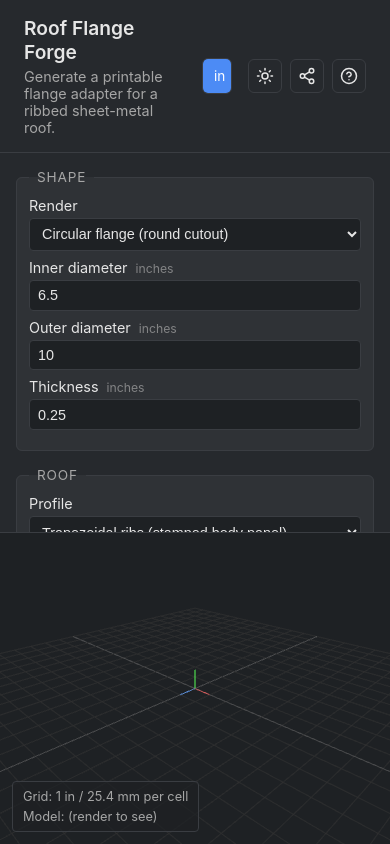
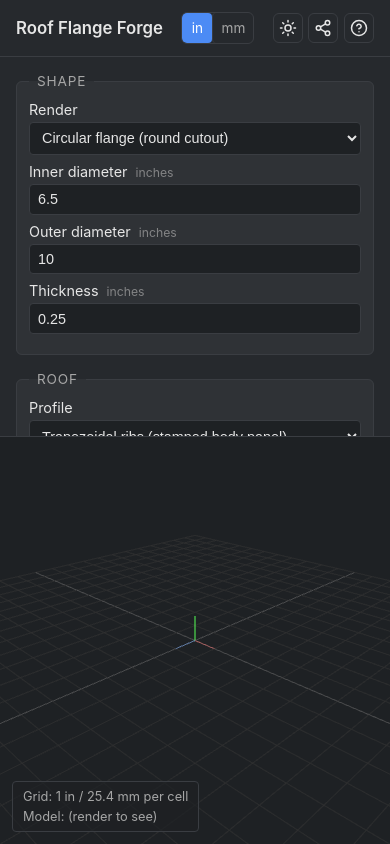
Before and after one commit to acestronautical/RoofFlangeForge, a website built with Vite: page web/index.html in a window 390 px wide. Built offline with nearby package versions, Linux system fonts and the light colour scheme.

Commit message:
fix(web): header + in/mm toggle render properly on mobile
At narrow viewports the header's justify-content: space-between
plus a long description paragraph was pushing the middle unit
toggle and the right-hand icon buttons off the layout. Fix:

- flex-wrap: wrap on the header so items relax onto the next line
  instead of stacking on top of each other.
- Hide 'Generate a printable flange adapter for a ribbed sheet-
  metal roof' on <=700px; the h1 is enough.
- Shrink unit-toggle buttons (30x30) and icon buttons (30x30) at
  the mobile breakpoint, matching the reduced header padding.
- Tighter header-actions gap so all three icon buttons stay
  visible on a 400px viewport.

```diff
--- a/web/src/style.css
+++ b/web/src/style.css
@@ -48,6 +48,11 @@ header {
     align-items: center;
     justify-content: space-between;
     gap: 1rem;
+    flex-wrap: wrap;
+}
+
+header > * {
+    flex: 0 0 auto;
 }
 
 header h1 {
@@ -463,4 +468,27 @@ button#download:hover:not(:disabled) {
         border-bottom: 1px solid var(--border);
         max-height: 45vh;
     }
+    header {
+        padding: 0.75rem 1rem;
+        gap: 0.5rem;
+    }
+    header p {
+        display: none;
+    }
+    header h1 {
+        font-size: 1.05rem;
+        margin: 0;
+    }
+    .unit-toggle button {
+        height: 30px;
+        min-width: 30px;
+        padding: 0 0.5rem;
+    }
+    .icon-btn {
+        width: 30px;
+        height: 30px;
+    }
+    .header-actions {
+        gap: 0.35rem;
+    }
 }
```
